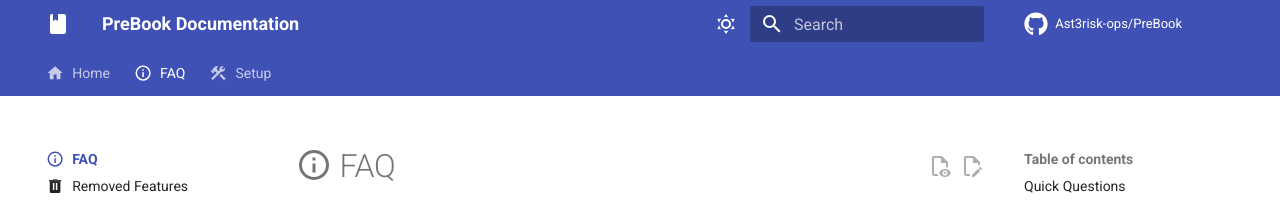
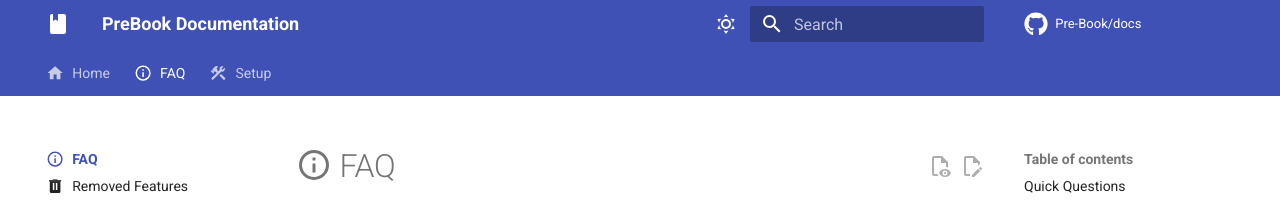
Before and after one commit to Pre-Book/docs, an MkDocs documentation site: the page built from docs/faq/README.md, in a window 1280 px wide. Shown: the top 206 px of the page. Built offline with MkDocs 1.6.1 and Material for MkDocs 9.7.7, drawn with Linux system fonts in a browser that asks for light colours; comment, search, counter and statistics services are not loaded.

Commit message:
fix repo url

```diff
--- a/mkdocs.yml
+++ b/mkdocs.yml
@@ -63,9 +63,9 @@ nav:
       - Setup: setup/README.md
 
 
-repo_url: https://github.com/Ast3risk-ops/PreBook
-repo_name: "Ast3risk-ops/PreBook"
-edit_uri: edit/main/docs/docs/
+repo_url: https://github.com/pre-book/docs
+repo_name: "Pre-Book/docs"
+edit_uri: edit/main/docs/
 site_url: https://prebook.pages.dev
 markdown_extensions:
   - abbr
```
